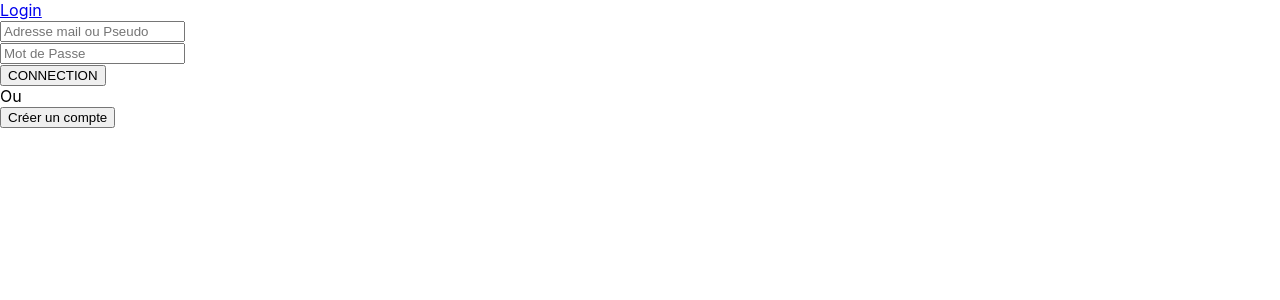
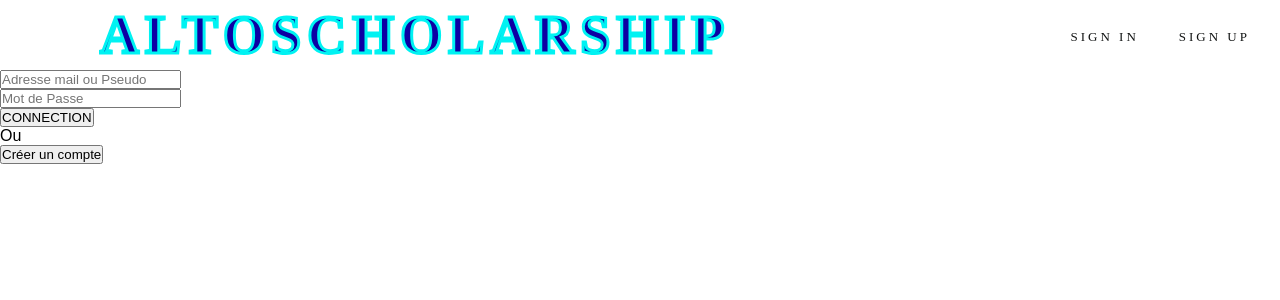
Before and after one commit to chloebalcer/frontend, a React (Create React App) app: page /login in a window 1280 px wide. Shown: the top 300 px of the page. Built offline with nearby package versions, Linux system fonts and the light colour scheme; no server answers; the HTML template or start-up script is replaced by a standard one.

Commit message:
css header

```diff
--- a/src/components/layout/Header.js
+++ b/src/components/layout/Header.js
@@ -1,41 +1,59 @@
 import React, { Component } from 'react';
 import { Link } from 'react-router-dom'; // added
-import { connect } from 'react-redux'; // added
-import { logout } from '../../actions/auth'; // added
+import { connect } from 'react-redux';
+import { logout } from '../../actions/auth';
+import '../../css/header.css';
+
+let mainNav = document.getElementById('js-menu');
+let navBarToggle = document.getElementById('js-navbar-toggle');
 
 class Header extends Component {
     render() {
-        const { user, isAuthenticated } = this.props.auth; // added
+        const { user, isAuthenticated } = this.props.auth;
 
         // added
         const userLinks = (
-            <div className='right menu'>
-                <div className='ui simple dropdown item'>
-                    {user ? user.username : ''}
-                    <i className='dropdown icon' />
-                    <div className='menu'>
-                        <a onClick={this.props.logout} className='item'>
-                            Logout
-              </a>
-                    </div>
-                </div>
+<div className="Header">
+                <p className="brandName">ALTOSCHOLARSHIP</p>
+                <ul className="menu-ul">
+                    <li><Link className="link" to='/challenges' >CHALLENGES</Link></li>
+                    <li><Link  className="link" to='/exercises'>EXERCISES</Link></li>
+                    <li><Link  className="link" onClick={this.props.logout} to='/'>LOGOUT</Link></li>
+            </ul>
             </div>
         );
 
         // added
         const guestLinks = (
-            <div className='right menu'>
-                <Link to='/login' className='item'>
-                    Login
-          </Link>
-            </div>
+            <nav class="navbar">
+        <span class="navbar-toggle" id="js-navbar-toggle">
+            <i class="fas fa-bars"></i>
+        </span>
+        <a href="#" class="logo">ALTOSCHOLARSHIP</a>
+        <ul class="main-nav" id="js-menu">
+            <li>
+                <Link to='/login' class="nav-links">SIGN IN</Link>
+            </li>
+            <li>
+                <Link to='/register' class="nav-links">SIGN UP</Link>
+            </li>
+        </ul>
+    </nav>
+            // <div className="Header">
+            //     <p className="brandName">ALTOSCHOLARSHIP</p>
+            //     <ul className="menu-ul">
+            //         <li><Link className="link" to='/login' >SIGN IN</Link></li>
+            //         <li><Link  className="link" to='/register'>SIGN UP</Link></li>
+            // </ul>
+            // </div>
         );
-
         // updated
         return (
+
             <div className='ui inverted menu' style={{ borderRadius: '0' }}>
                 {isAuthenticated ? userLinks : guestLinks}
             </div>
+
         );
     }
 }
@@ -44,6 +62,7 @@ const mapStateToProps = state => ({
     auth: state.auth
 });
 
+
 // updated
 export default connect(
     mapStateToProps,
--- /dev/null
+++ b/src/css/header.css
@@ -0,0 +1,108 @@
+* {
+    box-sizing: border-box;
+    padding: 0;
+    margin: 0;
+}
+
+body {
+    font-family: 'Josefin Sans', sans-serif;
+}
+
+.navbar {
+    font-size: 18px;
+
+    border:none;
+    padding-bottom: 10px;
+}
+
+.main-nav {
+    list-style-type: none;
+    display: none;
+}
+
+.nav-links,
+.logo {
+    text-decoration: none;
+    color: rgba(255, 255, 255, 0.7);
+}
+
+.main-nav li {
+    text-align: center;
+    margin: 15px auto;
+}
+
+.logo {
+    display: inline-block;
+    font-size: 22px;
+    margin-top: 10px;
+    margin-left: 20px;
+}
+
+.navbar-toggle {
+    position: absolute;
+    top: 10px;
+    right: 20px;
+    cursor: pointer;
+    color: rgba(255, 255, 255, 0.8);
+    font-size: 24px;
+}
+
+.active {
+    display: block;
+}
+
+@media screen and (min-width: 768px) {
+    .navbar {
+        display: flex;
+        justify-content: space-between;
+        padding-bottom: 0;
+        height: 70px;
+        align-items: center;
+
+    }
+
+    .main-nav {
+        display: flex;
+        margin-right: 30px;
+        flex-direction: row;
+        justify-content: flex-end;
+
+    }
+
+    .main-nav li {
+        margin: 0;
+
+    }
+
+    .nav-links {
+        margin-left: 40px;
+        text-decoration: none;
+        color: #131515;
+        font-weight:2000;
+        letter-spacing: 3px;
+        font-size: small;
+        font-family: basicFont;
+
+    }
+
+    .logo {
+        margin-top: 0;
+        font-family: const;
+        display : inline-flex;
+        margin: 50px 50px 50px 100px;
+        color: #0D00A4;
+        font-weight: bolder;
+        letter-spacing: 6px;
+        font-size: 3em;
+        -webkit-text-stroke: 3px #00F2F2;
+    }
+
+    .navbar-toggle {
+        display: none;
+    }
+
+    .logo:hover,
+    .nav-links:hover {
+        color: rgba(255, 255, 255, 1);
+    }
+}
```
